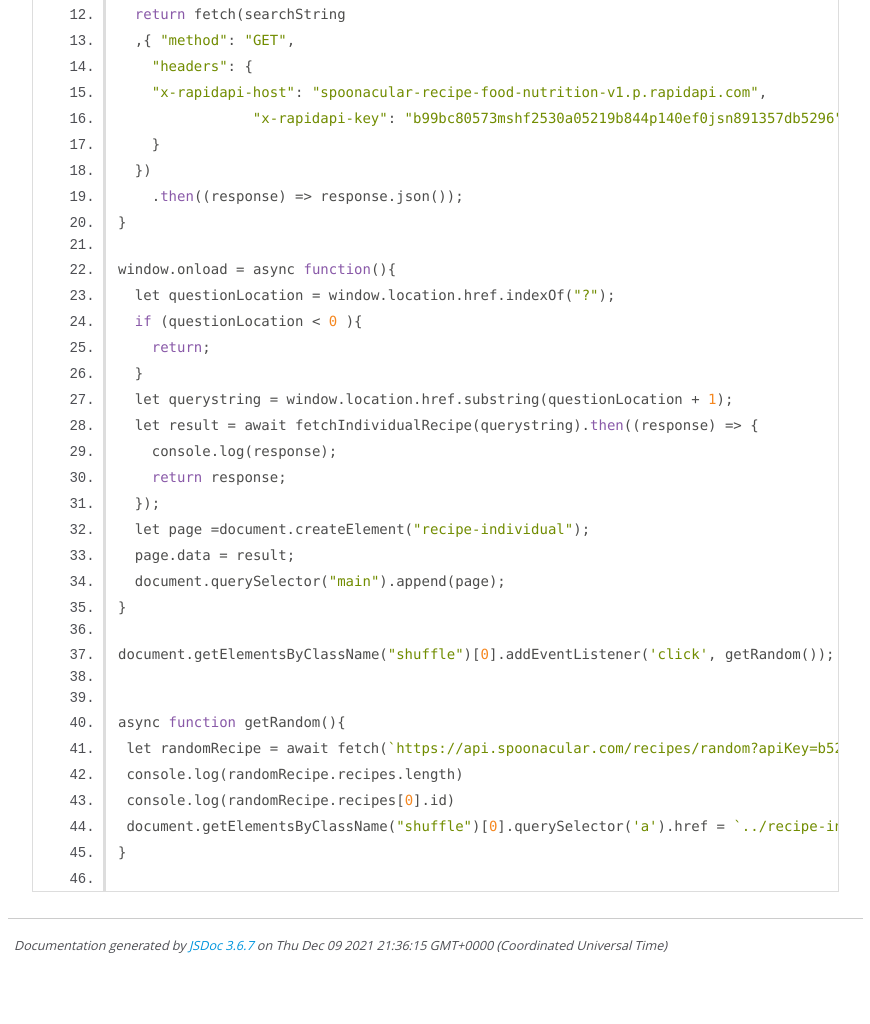
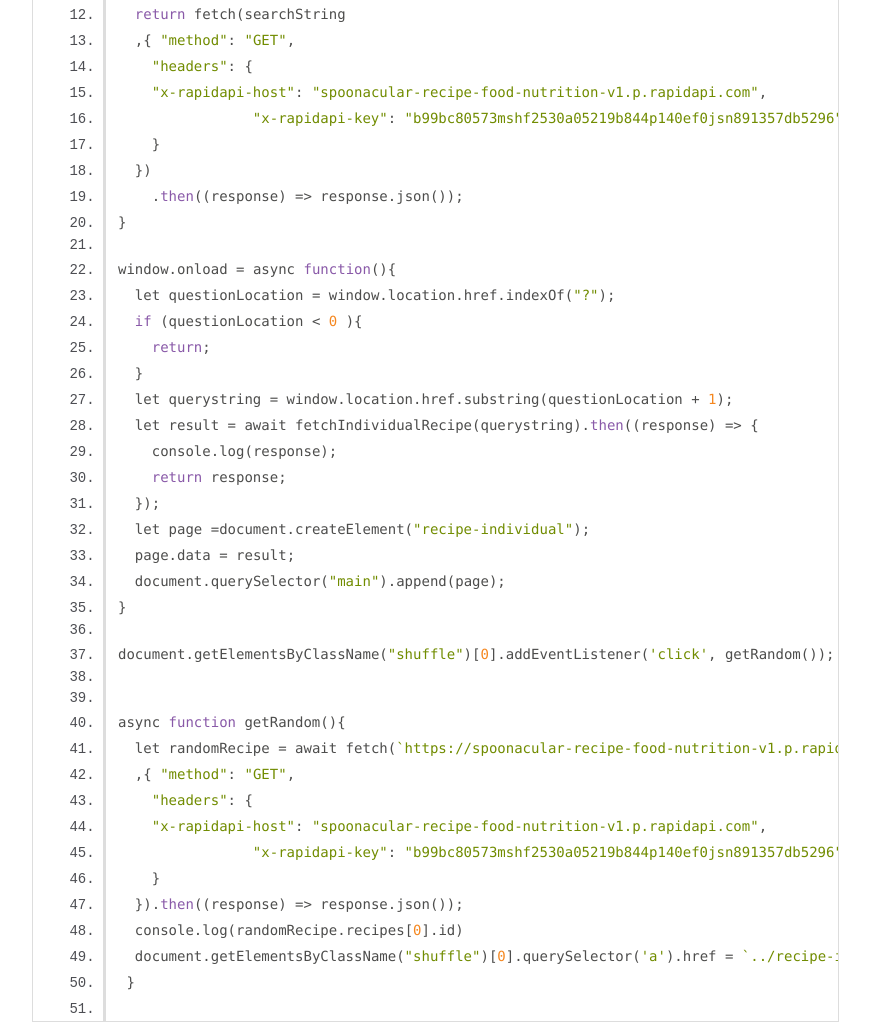
Before and after one commit to Big-Bytez/CICD, a plain HTML site: page recipe-individual_scripts_individual.js.html in a window 1280 px wide. Shown: the part 491-1515 px from the top of the page, without its empty margins (0-870 px from the left). Before the commit the page ends 1461 px from the top, so only its background shows below. Drawn offline with Linux system fonts and the light colour scheme.

Commit message:
deploy: Big-Bytez/cse110-fa21-group19@95b37c4c86ac1b02b983fa6a6696eb8ae662950c

```diff
--- a/recipe-individual_scripts_individual.js.html
+++ b/recipe-individual_scripts_individual.js.html
@@ -66,11 +66,16 @@ document.getElementsByClassName("shuffle")[0].addEventListener('click', getRando
 
 
 async function getRandom(){
- let randomRecipe = await fetch(`https://api.spoonacular.com/recipes/random?apiKey=b52c376255a144f789aa106c0c100c38&amp;number=1&amp;maxReadyTime=30&amp;addRecipeInformation=True`).then((response) => response.json());
- console.log(randomRecipe.recipes.length)
- console.log(randomRecipe.recipes[0].id)
- document.getElementsByClassName("shuffle")[0].querySelector('a').href = `../recipe-individual/index.html?${randomRecipe.recipes[0].id}`;
-}
+  let randomRecipe = await fetch(`https://spoonacular-recipe-food-nutrition-v1.p.rapidapi.com/recipes/random?number=1&amp;maxReadyTime=60&amp;addRecipeInformation=True`
+  ,{ "method": "GET",
+    "headers": {
+    "x-rapidapi-host": "spoonacular-recipe-food-nutrition-v1.p.rapidapi.com",
+		"x-rapidapi-key": "b99bc80573mshf2530a05219b844p140ef0jsn891357db5296"
+    }
+  }).then((response) => response.json());
+  console.log(randomRecipe.recipes[0].id)
+  document.getElementsByClassName("shuffle")[0].querySelector('a').href = `../recipe-individual/index.html?${randomRecipe.recipes[0].id}`;
+ }
   </code></pre>
         </article>
     </section>
@@ -87,7 +92,7 @@ async function getRandom(){
 <br class="clear">
 
 <footer>
-    Documentation generated by <a href="https://github.com/jsdoc/jsdoc">JSDoc 3.6.7</a> on Thu Dec 09 2021 21:36:15 GMT+0000 (Coordinated Universal Time)
+    Documentation generated by <a href="https://github.com/jsdoc/jsdoc">JSDoc 3.6.7</a> on Thu Dec 09 2021 21:45:14 GMT+0000 (Coordinated Universal Time)
 </footer>
 
 <script> prettyPrint(); </script>
```
Also changed, not shown: FavRecipe.html (+1 -1 lines), IndividualCustom.html (+1 -1 lines), SearchRecipe.html (+1 -1 lines), global.html (+1 -1 lines), home-page_assets_script.js.html (+8 -3 lines), index.html (+1 -1 lines), recipe-individual_scripts_individualCustom.js.html (+1 -1 lines), search_page_assets_searchRecipe.js.html (+1 -1 lines), user-portal_assets_favRecipe.js.html (+1 -1 lines), user-portal_assets_script.js.html (+1 -1 lines).
